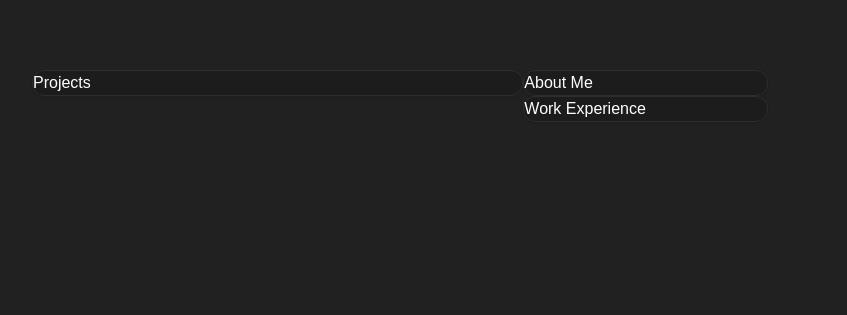
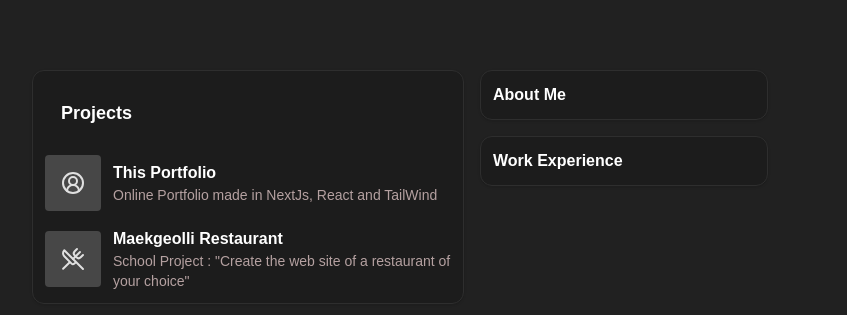
Before and after one commit to MaiZenna404/portfolio-alternance, a Next.js app: page / in a window 1280 px wide. Shown: the part 482-797 px from the top of the page, without its empty margins (240-1087 px from the left). Built offline with nearby package versions, Linux system fonts and the light colour scheme; a web font is replaced by a local one.

Commit message:
Added Projects on Portfolio

```diff
--- a/app/_components/Dashboard.tsx
+++ b/app/_components/Dashboard.tsx
@@ -1,18 +1,68 @@
 import { Card } from "@/components/ui/card";
 import { Section } from "./Section";
+import { CircleUserRound, Home, LucideIcon, UtensilsCrossed } from "lucide-react";
+import Link from "next/link";
 
 export const Dashboard = () => {
     return (
-<Section className="flex max-sm:flex-col items-start font-caption">
-    <Card className="flex-[2] flex flex-col gap-2 ">
-        Projects
-    </Card>
-<div className="flex-1">
-    <Card>
-        About Me
-    </Card>
-    <Card>Work Experience</Card>
-</div>
-</Section>
+        <Section className="flex max-sm:flex-col font-caption gap-4">
+            <div className="flex-[3] w-full">
+                <Card className="w-full flex-[3] flex flex-col gap-3 p-3">
+                    <p className="text-lg font-semibold p-4">Projects</p>
+                    <div className="flex flex-col gap-4">
+                        {PROJECTS_DESC.map((project, index) => (
+                            <ProjectsIcons
+                                key={index}
+                                Logo={project.Logo}
+                                title={project.title}
+                                description={project.description}
+                                url="/"
+                            />
+                        ))}
+                    </div>
+                </Card>
+            </div>
+            <div className="flex-[2] w-full gap-4 h-full flex flex-col">
+                <Card className="p-3 flex-1 text-base font-semibold">
+                    About Me
+                </Card>
+                <Card className="p-3 flex-1 font-semibold">Work Experience</Card>
+            </div>
+        </Section>
     );
 };
+
+const PROJECTS_DESC = [
+    {
+        Logo: CircleUserRound,
+        title: "This Portfolio",
+        description: "Online Portfolio made in NextJs, React and TailWind",
+    },
+    {
+        Logo: UtensilsCrossed,
+        title: "Maekgeolli Restaurant",
+        description: 'School Project : "Create the web site of a restaurant of your choice"',
+    },
+
+];
+
+type ProjectsIconsProps = {
+    Logo: LucideIcon;
+    title: string;
+    description: string;
+    url: string;
+};
+
+const ProjectsIcons = (props: ProjectsIconsProps) => {
+    return (
+        <Link href={props.url} className="inline-flex items-center gap-3">
+            <span className="bg-accent text-accent-foreground p-4 rounded-sm">
+                <props.Logo />
+            </span>
+            <div>
+                <p className="text-base font-semibold">{props.title}</p>
+                <p className="text-sm text-muted-foreground">{props.description}</p>
+            </div>
+        </Link>
+    );
+};
--- a/app/_components/Hero.tsx
+++ b/app/_components/Hero.tsx
@@ -17,14 +17,14 @@ export const Hero = () => {
     return (
 
 <Section className ="flex max-sm:flex-col items-start">
-<div className="flex-[3]">
+<div className="flex-[3] w-full">
 
 <h3 className="text-xl font-caption text-secondary pb-4">Hello, I'm Mai <span className="text-3xl">✌️</span></h3>
 <p className="text-base font-caption text-secondary">Student in Computer Sciences, my aim is to become a Frontend developer.</p> <p className="text-base font-caption text-secondary mt-4"> For now, I'm still searching what suits me best, but I do love coding in <Code><ReactIcon size={18} className="inline"/> React</Code> and <Code> <NextIcon size={18} className="inline"/> NextJs</Code> .</p>
 <p className="text-base font-caption text-secondary mt-4">Currently, I'm learning <Code><JavaIcon size={18} className="inline"/> Java</Code> and <Code><CSharpIcon size={18} className="inline"/> C#</Code> basis.</p>
 </div>
 
-<div className="flex-1 m-auto">
+<div className="flex-[1] m-auto">
     <img className="w-full h-auto max-w-xs max-md:w-56 rounded-full ml-12" src="https://media.licdn.com/dms/image/v2/D4E03AQF2OTX4t1HPjA/profile-displayphoto-shrink_400_400/profile-displayphoto-shrink_400_400/0/1702993005021?e=1730332800&v=beta&t=tKeIPYFMpAngVM17eiLEThKZLAmp1kryEWI1nSbGRIQ" alt="My profile pic" />
 </div>
 </Section>
--- a/package.json
+++ b/package.json
@@ -14,6 +14,8 @@
     "class-variance-authority": "^0.7.0",
     "clsx": "^2.1.1",
     "geist": "^1.3.1",
+    "lucide": "^0.433.0",
+    "lucide-react": "^0.437.0",
     "next": "14.2.6",
     "react": "^18",
     "react-dom": "^18",
```
Also changed, not shown: 1 other file (tests, documents, lock files or other folders).
